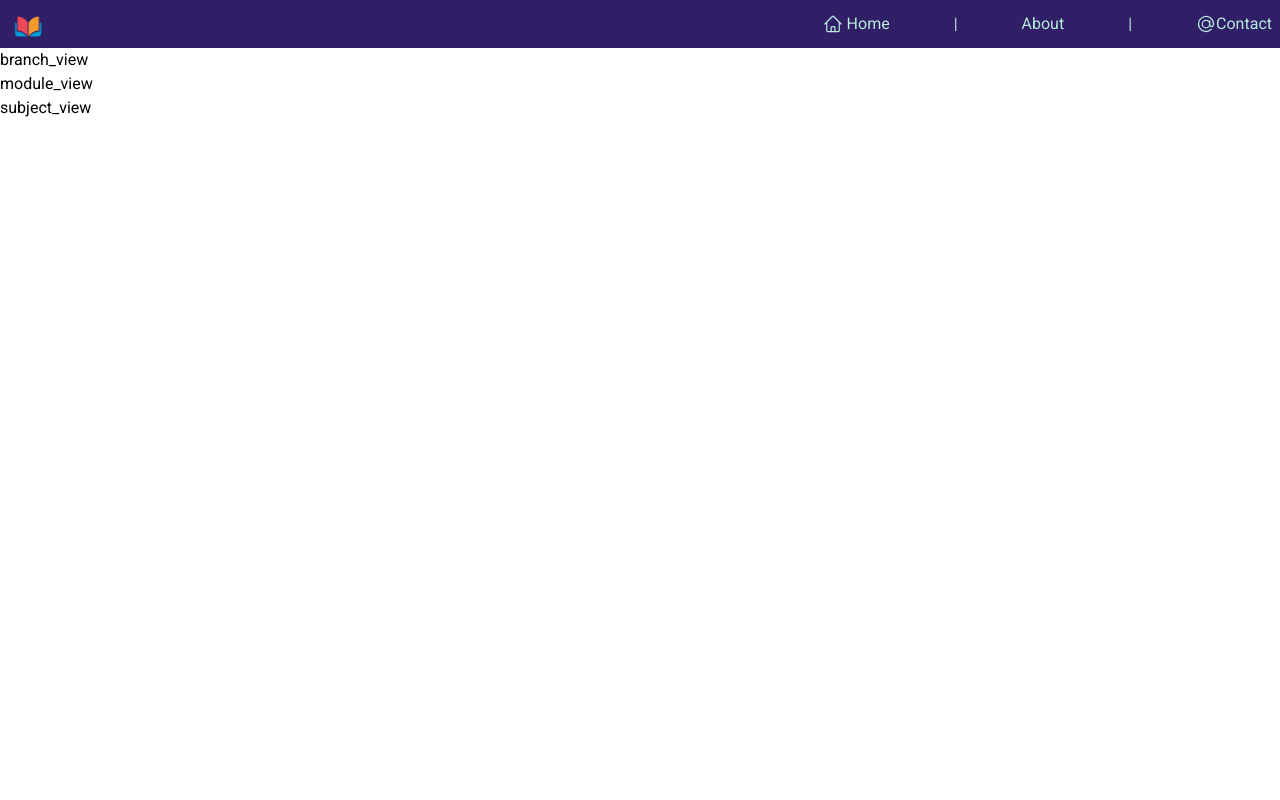
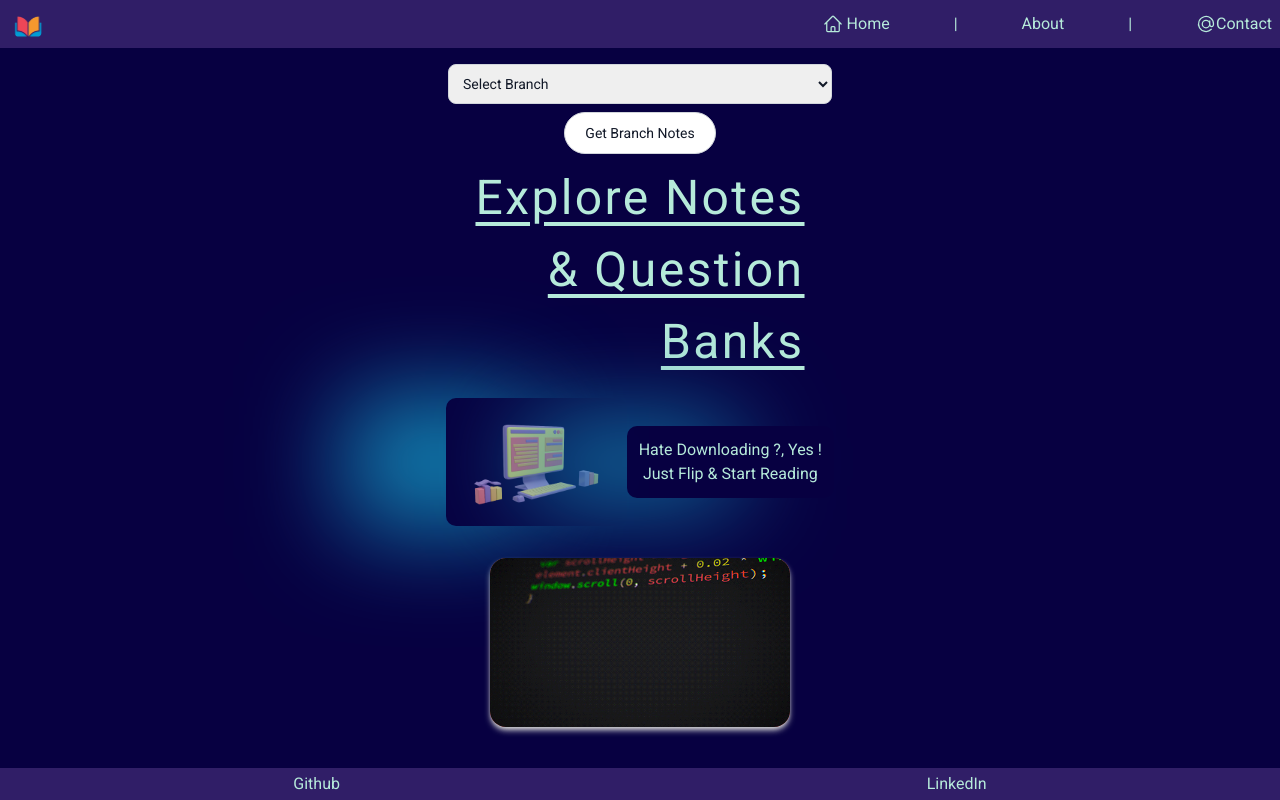
Before and after one commit to anisharaz/resourcesite, a Next.js app: page / in a window 1280 px wide. Built offline with nearby package versions, Linux system fonts and the light colour scheme.

Commit message:
Feat: department selection button, project cleanup

```diff
--- a/app/branch_view/page.tsx
+++ b/app/branch_view/page.tsx
@@ -32,7 +32,10 @@ export default async function branch_view({
     }
     const subject_div = subjects?.map((sub, index) => {
       return (
-        <div className="" key={sub}>
+        <div
+          className=" w-fit text-white bg-gray-800 hover:bg-gray-900 focus:outline-none focus:ring-4 focus:ring-gray-300 font-medium rounded-lg text-sm px-5 py-2.5 me-2 mb-2 dark:bg-gray-800 dark:hover:bg-gray-700 dark:focus:ring-gray-700 dark:border-gray-700"
+          key={sub}
+        >
           <Link
             href={{
               pathname: "/subject_view",
--- a/app/components/homepage/Homepage.tsx
+++ b/app/components/homepage/Homepage.tsx
@@ -2,21 +2,11 @@ import Image from "next/image";
 import heroimage from "./assets/heroimage.png";
 import "./homepage.scss";
 import Typing from "./typing/Typing";
+import Branch_selection from "./branch_selection_form";
 function Homepage() {
   return (
     <div className="home bg-pri">
-      <form className="max-w-sm mx-auto pt-2 ">
-        <select
-          id="countries"
-          className="border border-gray-300 text-gray-900 text-sm rounded-lg focus:ring-blue-500 focus:border-blue-500 block w-full p-2.5 dark:bg-gray-700 dark:border-gray-600 dark:placeholder-gray-400 dark:text-white dark:focus:ring-blue-500 dark:focus:border-blue-500"
-        >
-          <option value="">Select Branch </option>
-          <option value="cse">CSE</option>
-          <option value="iot">IOT</option>
-          <option value="AIML">AIML</option>
-          <option value="cyse">Cyber Se.</option>
-        </select>
-      </form>
+      <Branch_selection />
       <div className="flex w-full justify-center p-2 ">
         <div className="text-tert text-5xl leading-normal text-right w-fit tracking-wider underline underline-offset-8">
           Explore Notes <br /> & Question <br />
--- /dev/null
+++ b/app/components/homepage/branch_selection_form.tsx
@@ -0,0 +1,37 @@
+"use client";
+
+import Link from "next/link";
+import { useState } from "react";
+
+function branch_selection_form() {
+  const [branch, setBranch] = useState("");
+  return (
+    <>
+      <form className="max-w-sm mx-auto pt-4">
+        <select
+          value={branch}
+          id="countries"
+          className="border border-gray-300 text-gray-900 text-sm rounded-lg focus:ring-blue-500 focus:border-blue-500 block w-full p-2.5 dark:bg-gray-700 dark:border-gray-600 dark:placeholder-gray-400 dark:text-white dark:focus:ring-blue-500 dark:focus:border-blue-500"
+          onChange={(e) => setBranch(e.target.value)}
+        >
+          <option value="">Select Branch </option>
+          <option value="cse">CSE</option>
+        </select>
+      </form>
+      <div className="flex justify-center items-center">
+        <Link
+          href={{
+            pathname: "/branch_view",
+            query: { branch_code: branch },
+          }}
+        >
+          <div className="mt-2 text-gray-900 bg-white border border-gray-300 focus:outline-none hover:bg-gray-100 focus:ring-4 focus:ring-gray-100 font-medium rounded-full text-sm px-5 py-2.5 dark:bg-gray-800 dark:text-white dark:border-gray-600 dark:hover:bg-gray-700 dark:hover:border-gray-600 dark:focus:ring-gray-700">
+            Get Branch Notes
+          </div>
+        </Link>
+      </div>
+    </>
+  );
+}
+
+export default branch_selection_form;
--- a/app/components/homepage/typing/Typing.tsx
+++ b/app/components/homepage/typing/Typing.tsx
@@ -4,7 +4,7 @@ import giphy from "../assets/giphy.gif";
 function Typing() {
   return (
     <div className="mx-auto w-fit bg-red-400 mt-8 rounded-2xl overflow-hidden shadow-md shadow-neutral-300">
-      <Image src={giphy} width={300} alt="image" />
+      <Image src={giphy} width={300} alt="image" className="typing" />
     </div>
   );
 }
--- a/app/components/navbar/Navbar.tsx
+++ b/app/components/navbar/Navbar.tsx
@@ -1,6 +1,7 @@
 import "./navbar.scss";
 import Image from "next/image";
 import logo from "./assets/logo.png";
+import Link from "next/link";
 function Navbar() {
   return (
     <div className="navbar flex text-tert w-full bg-sec h-12">
@@ -10,7 +11,7 @@ function Navbar() {
         </div>
       </a>
       <div className="flex justify-end w-full items-center gap-2 sm:gap-14 md:gap-16 2xl:gap-24  pr-2">
-        <a href="">
+        <Link href="/">
           <div className="flex content-center items-center">
             <svg
               xmlns="http://www.w3.org/2000/svg"
@@ -28,13 +29,13 @@ function Navbar() {
             </svg>
             Home
           </div>
-        </a>
+        </Link>
         <div>|</div>
-        <a href="">
+        {/* <Link > */}
         <div className="">About</div>
-        </a>
+        {/* </Link> */}
         <div>|</div>
-        <a href="">
+        {/* <Link> */}
         <div className="flex content-center items-center">
           <svg
             xmlns="http://www.w3.org/2000/svg"
@@ -52,7 +53,7 @@ function Navbar() {
           </svg>
           Contact
         </div>
-        </a>
+        {/* </Link> */}
       </div>
     </div>
   );
--- a/app/page.tsx
+++ b/app/page.tsx
@@ -1,63 +1,11 @@
-// "use client";
 import Link from "next/link";
 import Homepage from "./components/homepage/Homepage";
 import Footer from "./components/navbar/footer";
-import { put_branch, put_subjects_module } from "./actions/database";
 export default async function Home() {
-  // const data_branch = {
-  //   branch: "cse",
-  //   sem: 3,
-  //   subjectcodes: {
-  //     java: "jv",
-  //     os: "os",
-  //     python: "py",
-  //   },
-  // };
-  // const data_submodule = {
-  //   subCode: "c++",
-  //   module: {
-  //     module1: "/path/to/module/1",
-  //     module2: "/path/to/module/2",
-  //     module3: "/path/to/module/3",
-  //   },
-  // };
   return (
     <div className="">
-      {/* <button
-        onClick={async () => {
-          await put_subjects_module(data_submodule);
-        }}
-      >
-        upload
-      </button> */}
-      {/* <Homepage /> */}
-      <Link
-        href={{
-          pathname: "/branch_view",
-          query: { branch_code: "cse" },
-        }}
-      >
-        branch_view
-      </Link>
-      <br />
-      <Link
-        href={{
-          pathname: "/modules_view",
-          // query: { subject_code: "java" },
-        }}
-      >
-        module_view
-      </Link>
-      <br />
-      <Link
-        href={{
-          pathname: "/subject_view",
-          query: { subject_code: "java", subject_name: "java" },
-        }}
-      >
-        subject_view
-      </Link>
-      {/* <Footer /> */}
+      <Homepage />
+      <Footer />
     </div>
   );
 }
--- a/app/subject_view/page.tsx
+++ b/app/subject_view/page.tsx
@@ -12,7 +12,10 @@ export default async function subject_view({
   if (data_modules.length == 0) {
     return (
       <div className="text-tert h-screen bg-pri ">
-        NO Modules For the Subject
+        {"NO Modules For the Subject:" +
+          searchParams.subject_name +
+          " Subject_code:" +
+          searchParams.subject_code}
       </div>
     );
   }
```
Also changed, not shown: app/components/homepage/assets/book.gif (added), 1 other file (tests, documents, lock files or other folders). Lines whose indentation alone changed are shown as unchanged.
